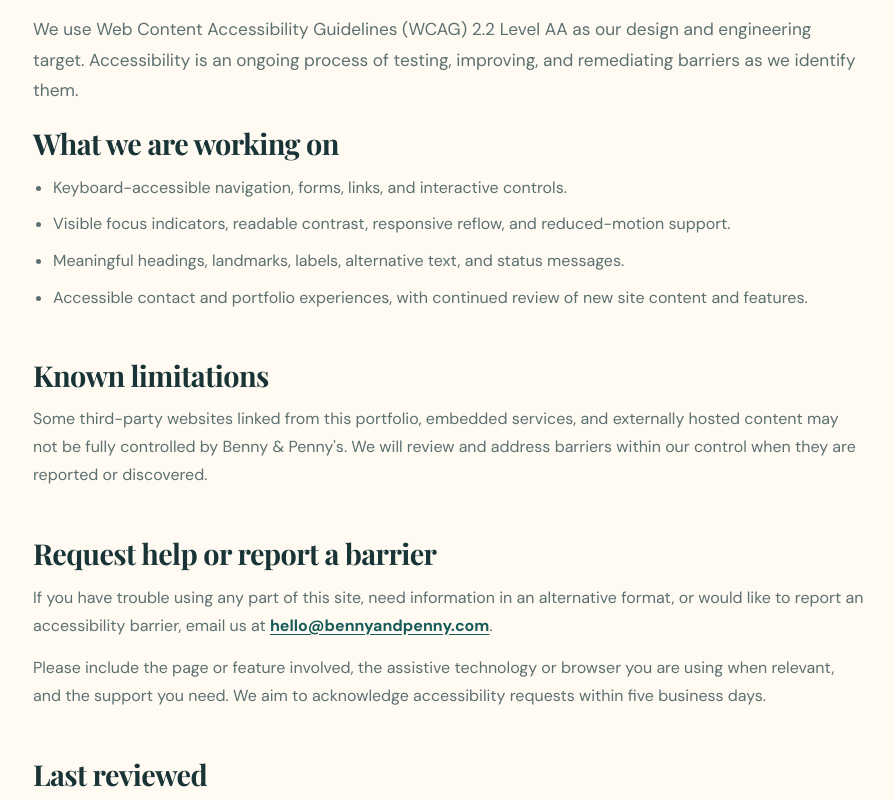
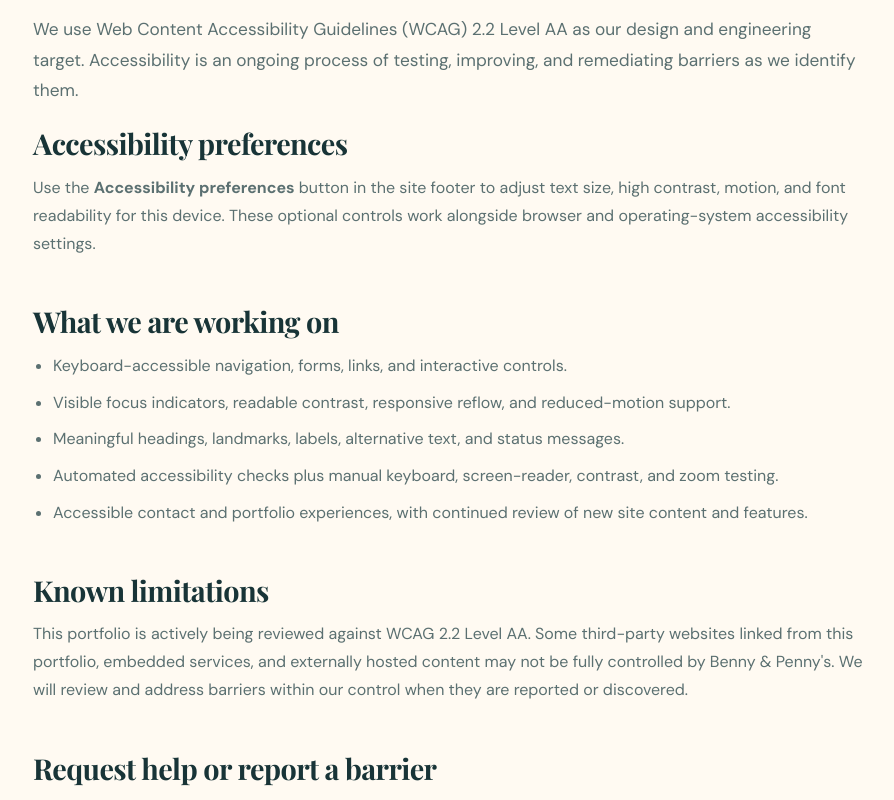
Before and after one commit to hpintojr/bennyandpenny, a Next.js app: page /accessibility in a window 1280 px wide. Shown: the part 500-1300 px from the top of the page, without its empty margins (191-1085 px from the left). Built offline with nearby package versions, Linux system fonts and the light colour scheme.

Commit message:
Expand accessibility statement for new WCAG program

```diff
--- a/app/accessibility/page.tsx
+++ b/app/accessibility/page.tsx
@@ -3,7 +3,7 @@ import type { Metadata } from "next";
 export const metadata: Metadata = {
   title: "Accessibility",
   description:
-    "Accessibility statement for Benny & Penny's — A Tech Company, including our WCAG 2.2 AA target and how to report an access barrier.",
+    "Accessibility statement for Benny & Penny's — A Tech Company, including our WCAG 2.2 AA target, accessibility preferences, and how to report an access barrier.",
   alternates: { canonical: "/accessibility" },
   openGraph: {
     url: "/accessibility",
@@ -34,19 +34,28 @@ export default function AccessibilityPage() {
             Accessibility is an ongoing process of testing, improving, and remediating barriers as we identify them.
           </p>
 
+          <h2>Accessibility preferences</h2>
+          <p>
+            Use the <strong>Accessibility preferences</strong> button in the site footer to adjust text size,
+            high contrast, motion, and font readability for this device. These optional controls work alongside
+            browser and operating-system accessibility settings.
+          </p>
+
           <h2>What we are working on</h2>
           <ul className="legalList">
             <li>Keyboard-accessible navigation, forms, links, and interactive controls.</li>
             <li>Visible focus indicators, readable contrast, responsive reflow, and reduced-motion support.</li>
             <li>Meaningful headings, landmarks, labels, alternative text, and status messages.</li>
+            <li>Automated accessibility checks plus manual keyboard, screen-reader, contrast, and zoom testing.</li>
             <li>Accessible contact and portfolio experiences, with continued review of new site content and features.</li>
           </ul>
 
           <h2>Known limitations</h2>
           <p>
-            Some third-party websites linked from this portfolio, embedded services, and externally hosted content
-            may not be fully controlled by Benny &amp; Penny&apos;s. We will review and address barriers within our control
-            when they are reported or discovered.
+            This portfolio is actively being reviewed against WCAG 2.2 Level AA. Some third-party websites linked
+            from this portfolio, embedded services, and externally hosted content may not be fully controlled by
+            Benny &amp; Penny&apos;s. We will review and address barriers within our control when they are reported or
+            discovered.
           </p>
 
           <h2>Request help or report a barrier</h2>
@@ -59,7 +68,8 @@ export default function AccessibilityPage() {
           </p>
           <p>
             Please include the page or feature involved, the assistive technology or browser you are using when
-            relevant, and the support you need. We aim to acknowledge accessibility requests within five business days.
+            relevant, and the support you need. We aim to acknowledge accessibility requests within five business days
+            and will work with you to identify a reasonable alternative format or assistance where needed.
           </p>
 
           <h2>Last reviewed</h2>
```
